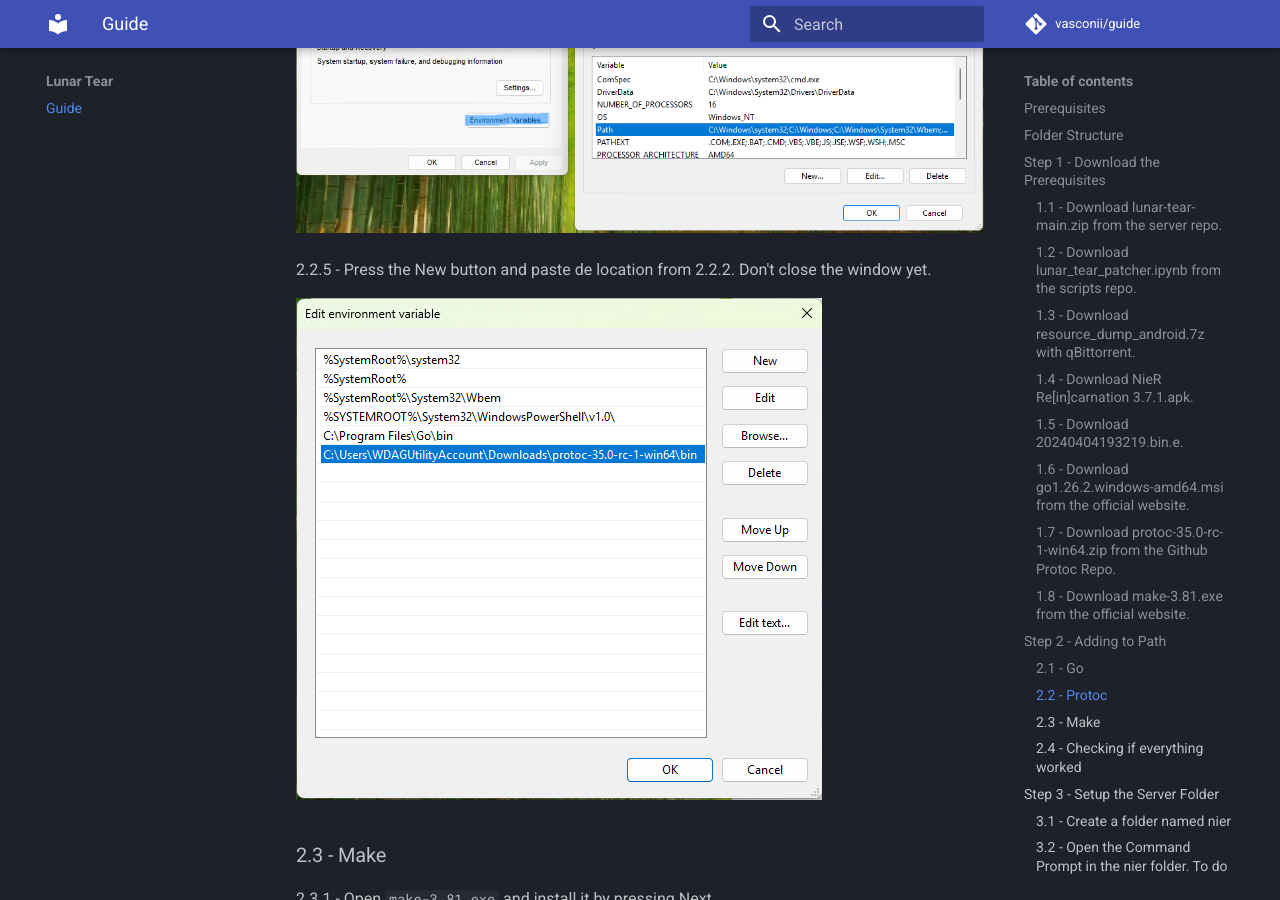
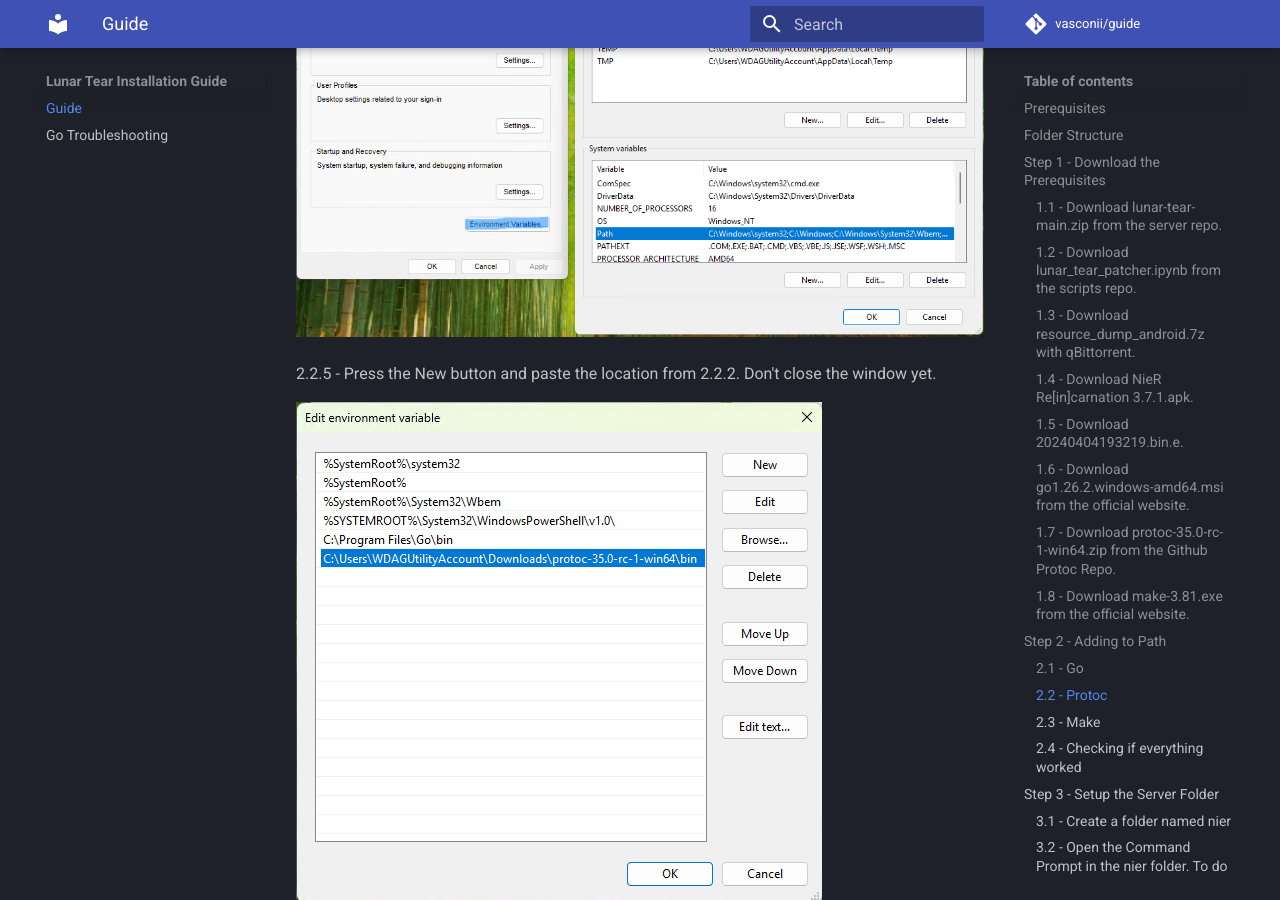
Before and after one commit to vasconii/guide, an MkDocs documentation site: the page built from docs/Setup.md, in a window 1280 px wide and 900 px high, scrolled down 5944 px. Built offline with MkDocs 1.6.1 and Material for MkDocs 9.7.7, drawn with Linux system fonts in a browser that asks for light colours; comment, search, counter and statistics services are not loaded; some of the changed text lies outside the part shown.

Commit message:
New Go page
Added Go Troubleshooting page and fixed some typos.

```diff
--- a/docs/Setup.md
+++ b/docs/Setup.md
@@ -93,6 +93,9 @@
 
 ![Cage](assets/cage7.png){ loading=lazy }
 
+!!! note
+    If the `go` command doesn't work after installing. Check this [page](Go_troubleshooting.md).
+
 ###2.2 - Protoc
 
 2.2.1 - Extract `protoc-35.0-rc-1-win64.zip`
@@ -114,7 +117,7 @@
 
 ![Cage](assets/cage11.png){ loading=lazy }
 
-2.2.5 - Press the New button and paste de location from 2.2.2. Don't close the window yet.
+2.2.5 - Press the New button and paste the location from 2.2.2. Don't close the window yet.
 
 ![Cage](assets/cage13.png){ loading=lazy }
 
--- a/mkdocs.yml
+++ b/mkdocs.yml
@@ -1,4 +1,4 @@
-site_name: Lunar Tear
+site_name: Lunar Tear Installation Guide
 site_url: https://vasconii.github.io/guide/
 site_author: vasconii
 repo_name: vasconii/guide
@@ -27,3 +27,4 @@
 
 nav:
     - Guide: Setup.md
+    - Go Troubleshooting: Go_troubleshooting.md
```
Also changed, not shown: other parts of docs/Setup.md (+1 -1 lines), docs/Go_troubleshooting.md (added, +39 -0 lines), docs/assets/go_tb/go1.png (added), docs/assets/go_tb/go2.png (added).
